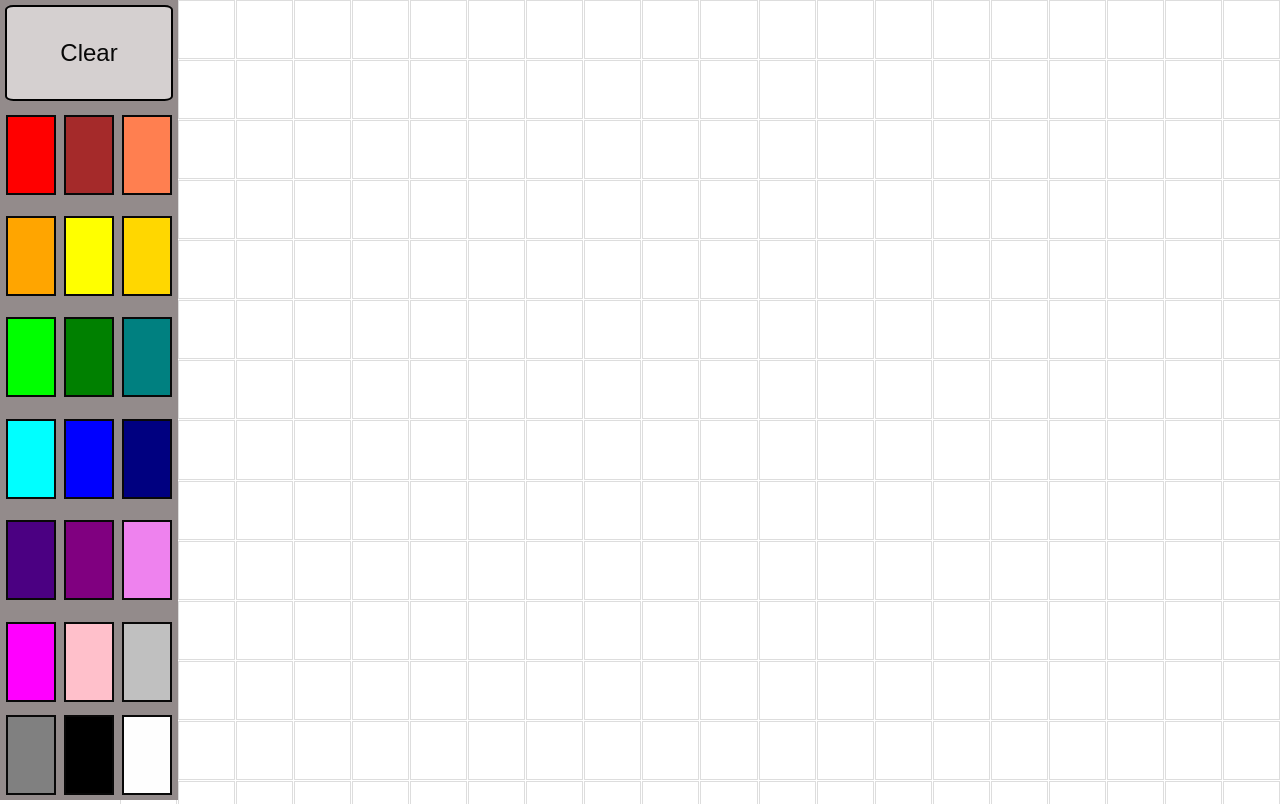
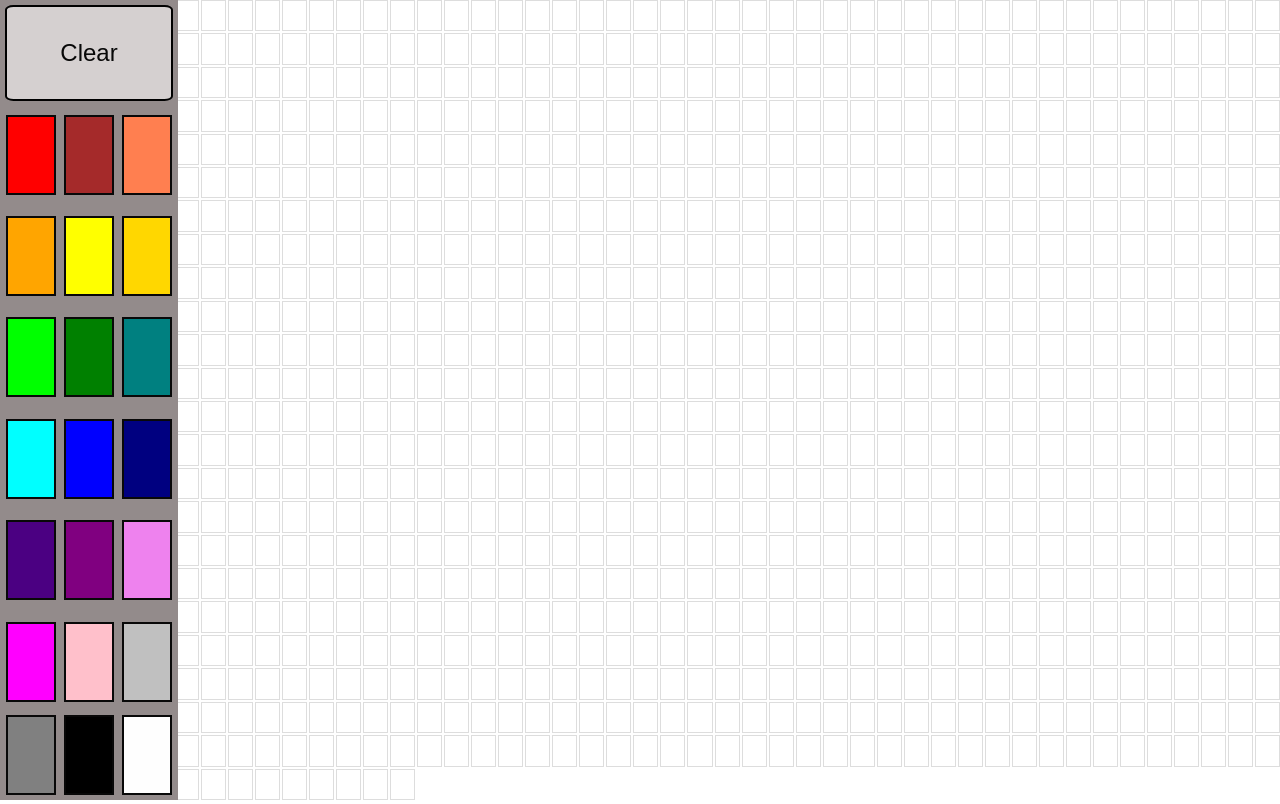
Before and after one commit to Galomer310/painter_web_app, a plain HTML site: page index.html in a window 1280 px wide. Shown: the top 804 px of the page. Drawn offline with Linux system fonts and the light colour scheme.

Commit message:
change num of div's for canvas attribute

```diff
--- a/index.js
+++ b/index.js
@@ -11,7 +11,7 @@ colorBar.forEach(colorOption => {
     });
 });
 
-for (let i = 0; i < 500; i++) {
+for (let i = 0; i < 1000; i++) {
     const gridDiv = document.createElement('div');
     gridDiv.classList.add('grid-div');
     canvas.appendChild(gridDiv);
--- a/style.css
+++ b/style.css
@@ -35,8 +35,8 @@ body {
 #canvas {
     margin-left: 120px;
     display: grid;
-    grid-template-columns: repeat(auto-fill, minmax(55px, 1fr));
-    grid-gap: 1px;
+    grid-template-columns: repeat(auto-fill, minmax(25px, 1fr));
+    grid-gap: 2px;
     flex-grow: 1;
 }
 
```
